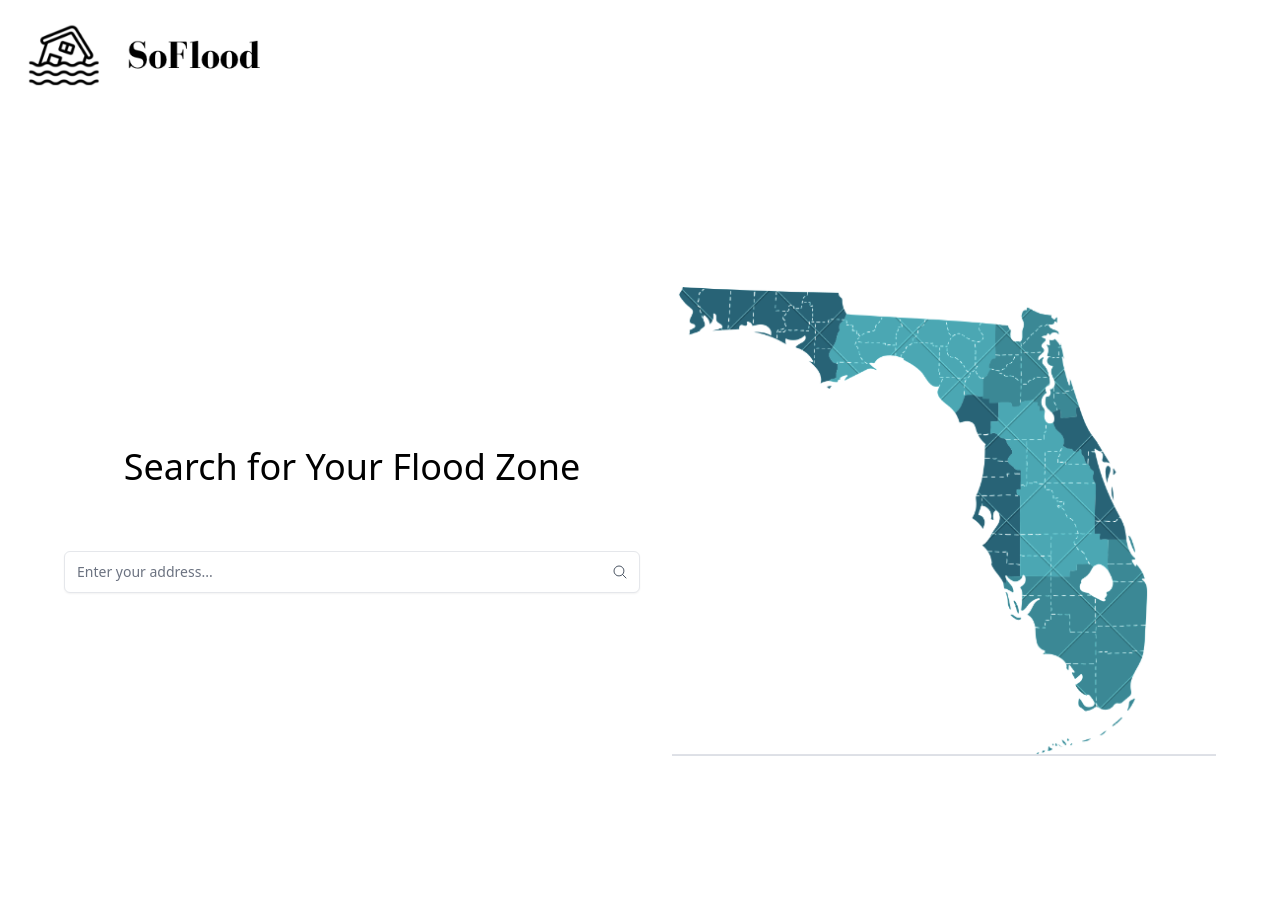
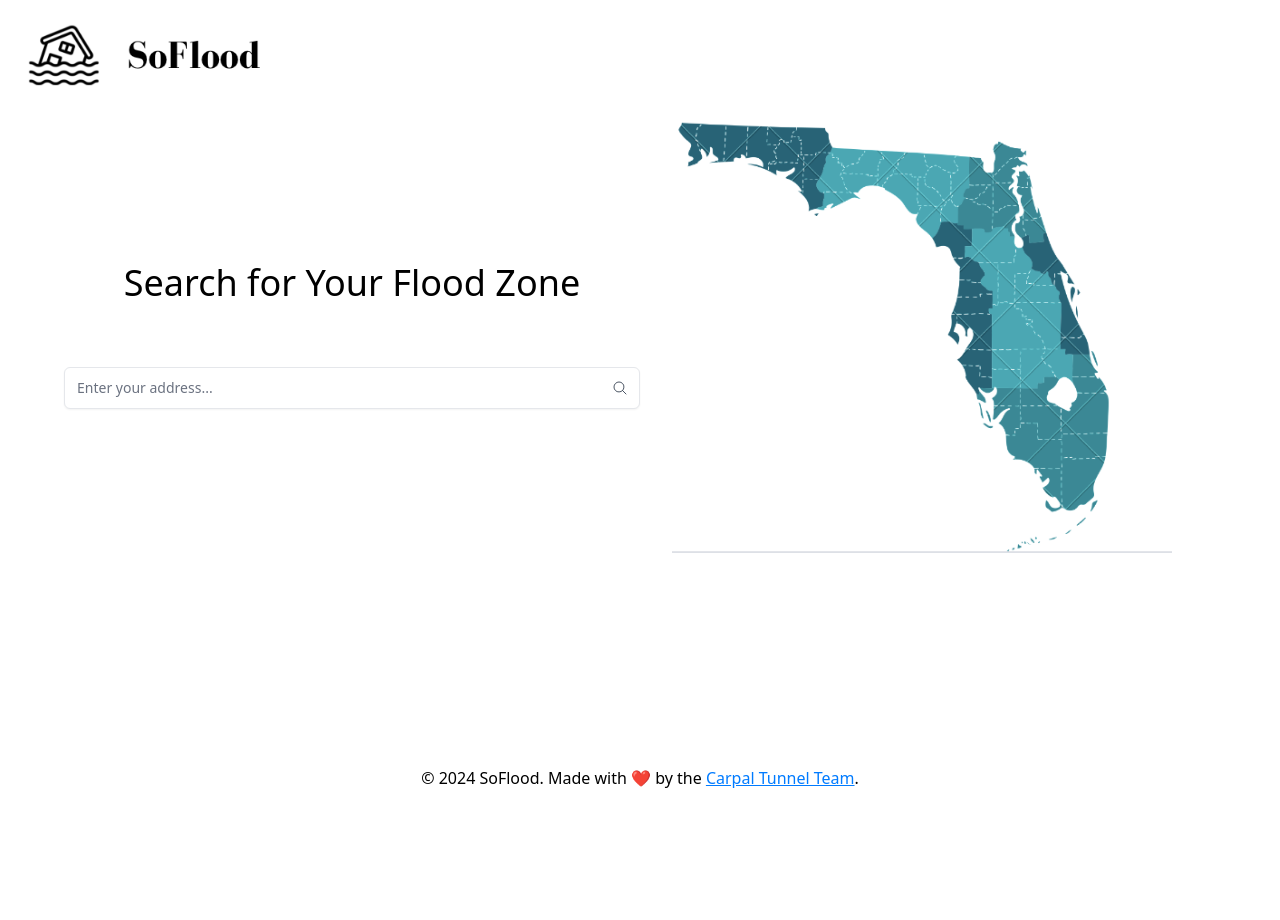
Before and after one commit to leonkoech/SoFlood, a Flask app: page / in a window 1280 px wide. After the commit the page ends 788 px from the top, so only its background shows below. Run offline with Flask 3, Linux system fonts and the light colour scheme; some libraries are stand-ins or nearby versions.

Commit message:
add css changes to include the footer with the project repo link

```diff
--- a/static/css/output.css
+++ b/static/css/output.css
@@ -921,6 +921,10 @@ select {
   color: rgb(75 85 99 / var(--tw-text-opacity));
 }
 
+.underline {
+  text-decoration-line: underline;
+}
+
 .shadow-sm {
   --tw-shadow: 0 1px 2px 0 rgb(0 0 0 / 0.05);
   --tw-shadow-colored: 0 1px 2px 0 var(--tw-shadow-color);
--- a/templates/index.html
+++ b/templates/index.html
@@ -6,15 +6,54 @@
     <meta name="viewport" content="width=device-width, initial-scale=1.0">
     <title>SoFlood</title>
     <link href="{{url_for('static',filename='css/output.css')}}" rel="stylesheet">
+    <style>
+        /* Ensure the body takes full height and uses flexbox */
+        html, body {
+            height: 100vh;
+            margin: 0;
+            display: flex;
+            flex-direction: column;
+            position: relative;
+        }
+
+        /* The content should expand to fill available space */
+        /* main {
+            flex: 1;
+        } */
+
+        /* Footer styling */
+        footer {
+            background-color: transparent;
+            text-align: center;
+            padding: 10px 0;
+            width: 100%;
+            position: absolute;
+            bottom: 0;
+        }
+
+        /* Always underline the Carpal Tunnel Team link */
+        footer a {
+            color: #007bff;
+            text-decoration: underline;
+        }
+
+        footer a:hover {
+            text-decoration: underline; /* Ensure underline persists on hover */
+        }
+    </style>
 </head>
 
 <body>
     <!-- The Logo -->
     <a href="{{ url_for('home') }}">
-        <img src="{{ url_for('static', filename='images/sofloodlogo.png') }}" alt="SoFlood Logo" class="w-50 h-20 mb-4" style="float: left; margin-top: 20px; margin-bottom: 20px; margin-left: 20px; margin-right: 20px;">
+        <img src="{{ url_for('static', filename='images/sofloodlogo.png') }}" alt="SoFlood Logo" class="w-50 h-20 mb-4"
+            style="float: left; margin-top: 20px; margin-bottom: 20px; margin-left: 20px; margin-right: 20px;">
     </a>
-    <section class="flex items-center justify-center min-h-screen w-full">
-        <div class="flex items-center w-full max-w-6xl mx-auto py-12">
+
+    <!-- Main Content Section -->
+    <main>
+        <section class="flex items-center justify-center w-full">
+            <div class="flex items-center w-full max-w-6xl mx-auto">
                 <!-- The Search Bar -->
                 <div class="w-full max-w-xl text-center mr-8"> <!-- Adjusted margin-right -->
                     <h1 class="text-4xl mb-8">Search for Your Flood Zone</h1>
@@ -25,8 +64,8 @@
                         <span class="absolute inset-y-0 right-0 grid w-10 place-content-center">
                             <button type="button" class="text-gray-600 hover:text-gray-700">
                                 <span class="sr-only">Search</span>
-                            <svg xmlns="http://www.w3.org/2000/svg" fill="none" viewBox="0 0 24 24" stroke-width="1.5"
-                                stroke="currentColor" class="size-4">
+                                <svg xmlns="http://www.w3.org/2000/svg" fill="none" viewBox="0 0 24 24"
+                                    stroke-width="1.5" stroke="currentColor" class="size-4">
                                     <path stroke-linecap="round" stroke-linejoin="round"
                                         d="M21 21l-5.197-5.197m0 0A7.5 7.5 0 105.196 5.196a7.5 7.5 0 0010.607 10.607z" />
                                 </svg>
@@ -36,12 +75,18 @@
                 </div>
 
                 <!-- The Florida Map -->
-            <div class="flex-1">
-                <img class="w-full h-auto" src="{{ url_for('static', filename='images/floridamap.png') }}" alt="Florida Map"
-                style="width: 500px; width: 100%; height: auto; border: 0;" allowfullscreen="" loading="lazy">
+                <div class="">
+                    <img class="w-full" src="{{ url_for('static', filename='images/floridamap.png') }}" alt="Florida Map"
+                        style="width: 500px; border: 0;" allowfullscreen="" loading="lazy">
                 </div>
             </div>
         </section>
+    </main>
+
+    <!-- Footer -->
+    <footer>
+        <p>&copy; 2024 SoFlood. Made with ❤️ by the <a href="https://github.com/your-repo-link" target="_blank">Carpal Tunnel Team</a>.</p>
+    </footer>
 
     <script async
         src="https://maps.googleapis.com/maps/api/js?key=AIzaSyDrx8wK6-zu7qePHwFpUEfbyU0Ib74jFqI&loading=async&libraries=places&callback=initAutocomplete"></script>
```
Lines whose indentation alone changed are shown as unchanged.
